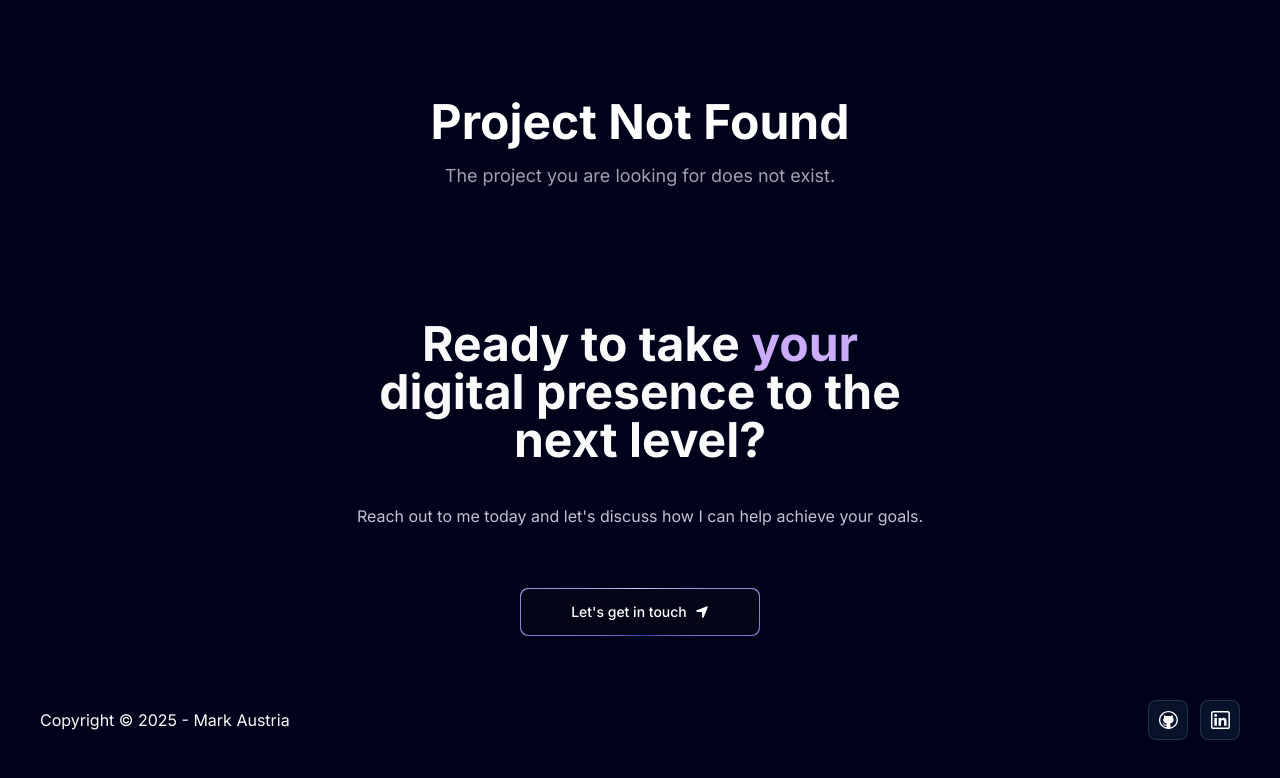
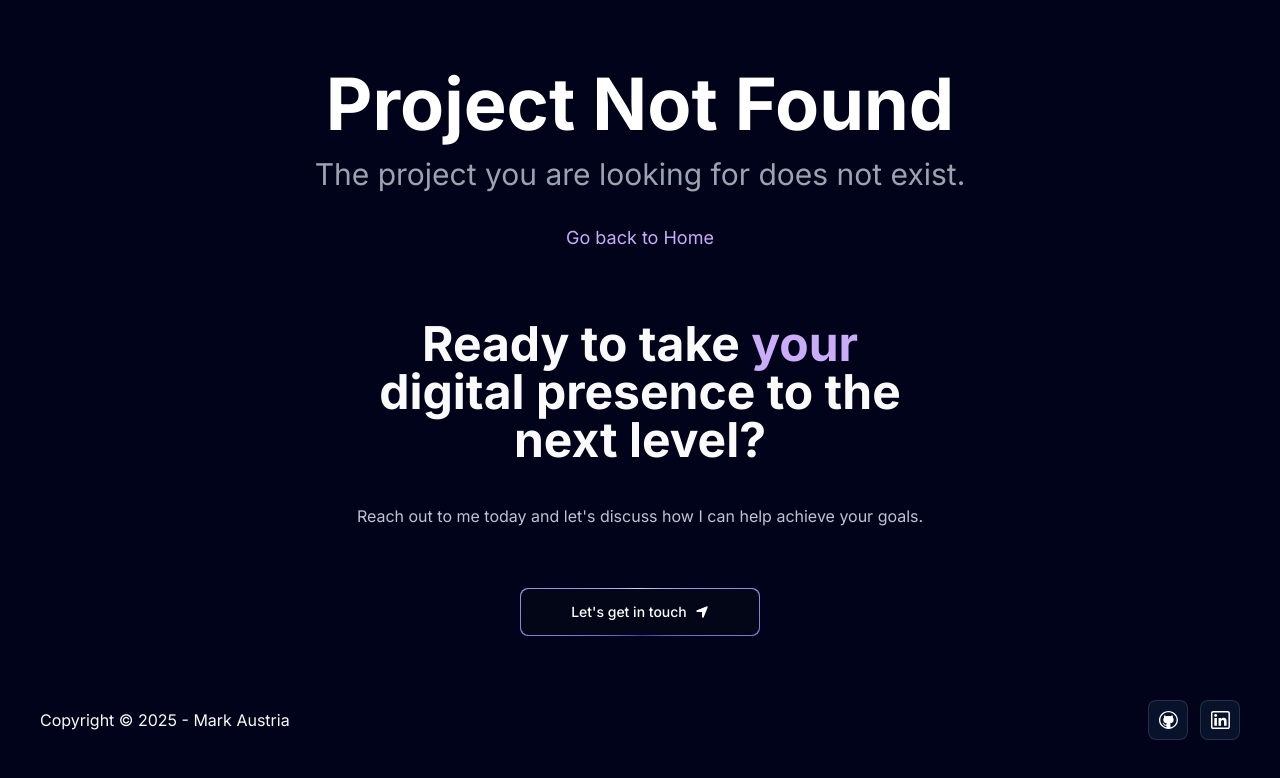
Before and after one commit to mjaus29/portfolio, a Next.js app: page /1 in a window 1280 px wide. Shown: the top 778 px of the page. Built offline with nearby package versions, Linux system fonts and the light colour scheme.

Commit message:
Enhance project not found page with improved styling and navigation link

```diff
--- a/app/[project]/page.tsx
+++ b/app/[project]/page.tsx
@@ -4,6 +4,8 @@ import Footer from "@/components/Footer";
 import ProjectCase from "@/components/ProjectCase";
 import * as projects from "@/data/results";
 import Hero from "@/components/Hero";
+import React from "react";
+import { FaLocationArrow } from "react-icons/fa6";
 
 const Project = ({
   params,
@@ -21,12 +23,21 @@ const Project = ({
         <div className="max-w-7xl w-full flex flex-col items-center justify-center min-h-screen">
           <FloatingNav navItems={navItems} />
           <div className="max-w-full flex-grow flex flex-col items-center justify-center">
-            <h1 className="text-5xl font-bold text-white mb-4">
+            <h1 className="text-7xl font-bold text-white mb-4">
               Project Not Found
             </h1>
-            <p className="text-lg text-gray-400 mb-8">
+            <p className="text-3xl text-gray-400 mb-8">
               The project you are looking for does not exist.
             </p>
+            <div className="flex lg:text-lg md:text-xs text-sm text-purple cursor-pointer">
+              <a
+                href="https://markaustria.com"
+                rel="noopener noreferrer"
+                className="flex lg:text-lg md:text-xs text-sm text-purple cursor-pointer"
+              >
+                Go back to Home
+              </a>
+            </div>
           </div>
 
           <Footer />
```
